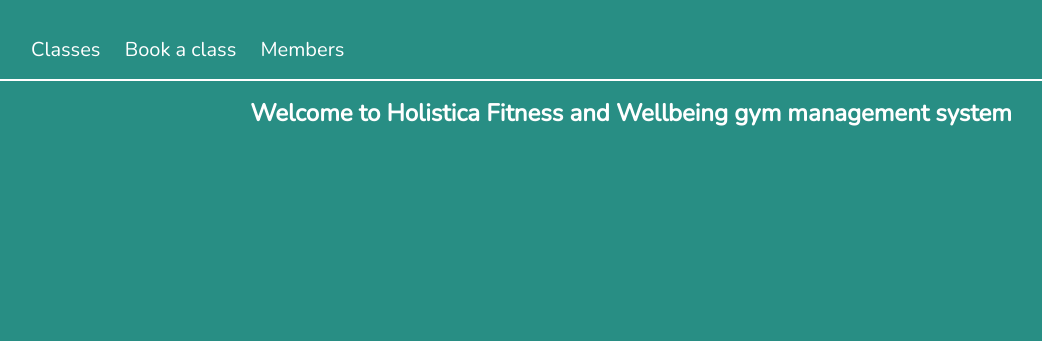
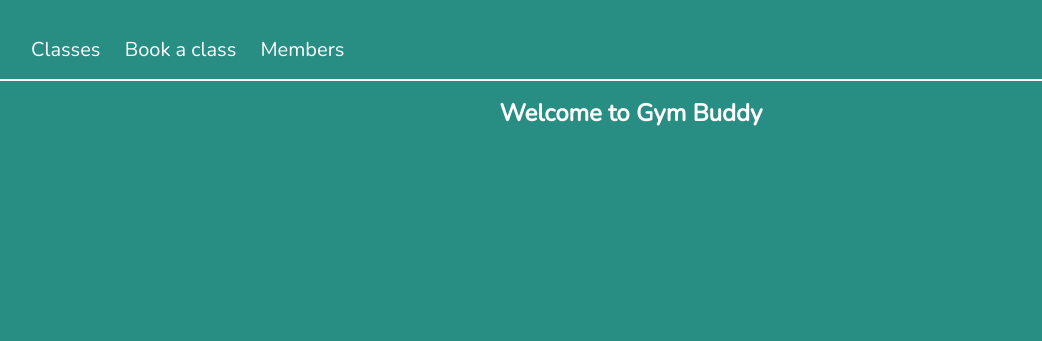
Before and after one commit to lauracdobie/gym_project, a Flask app: page / in a window 1280 px wide. Shown: the top 341 px of the page, without its empty margins (9-1051 px from the left). Run offline with Flask 2, Linux system fonts and the light colour scheme.

Commit message:
Tweaks to title.

```diff
--- a/templates/base.html
+++ b/templates/base.html
@@ -1,7 +1,7 @@
 <!DOCTYPE html>
 <html>
 <head>
-    <title>Holistica Fitness and Wellbeing</title>
+    <title>Gym Buddy</title>
     <link rel="stylesheet" href="{{ url_for('static', filename='style.css') }}">
     <link href="https://fonts.googleapis.com/css2?family=Nunito&display=swap" rel="stylesheet">
 </head>
--- a/templates/index.html
+++ b/templates/index.html
@@ -1,4 +1,4 @@
 {% extends "base.html" %}
 {% block content%}
-<h1>Welcome to Holistica Fitness and Wellbeing gym management system</h1>
+<h1>Welcome to Gym Buddy</h1>
 {% endblock %}
```
